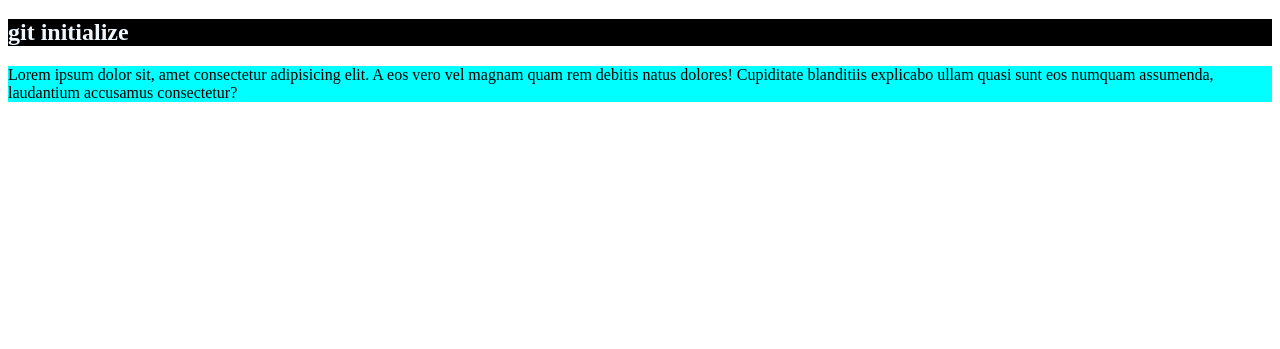
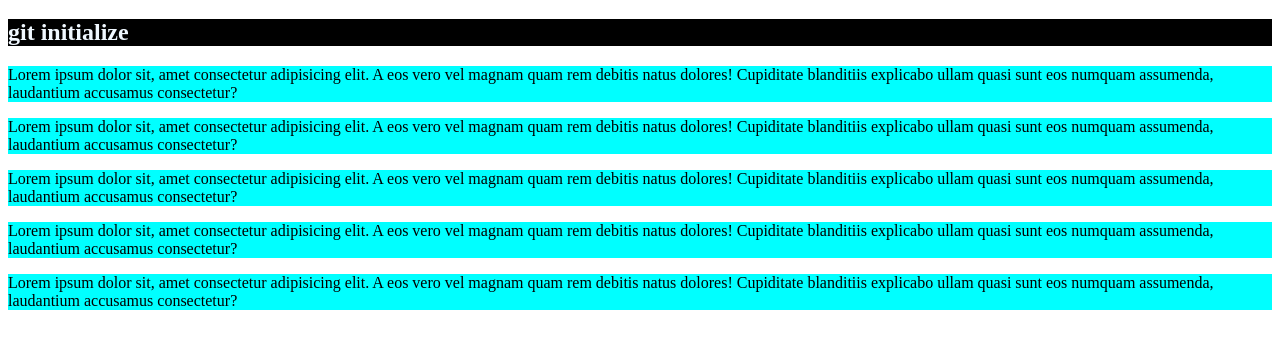
Before and after one commit to RuhamaMalik/first_repo, a plain HTML site: page index.html in a window 1280 px wide. Shown: the part 61-410 px from the top of the page. Drawn offline with Linux system fonts and the light colour scheme.

Commit message:
changing something

```diff
--- a/index.html
+++ b/index.html
@@ -13,6 +13,10 @@
 
 
 
-<p>Lorem ipsum dolor sit, amet consectetur adipisicing elit. A eos vero vel magnam quam rem debitis natus dolores! Cupiditate blanditiis explicabo ullam quasi sunt eos numquam assumenda, laudantium accusamus consectetur?</p>
+    <p>Lorem ipsum dolor sit, amet consectetur adipisicing elit. A eos vero vel magnam quam rem debitis natus dolores! Cupiditate blanditiis explicabo ullam quasi sunt eos numquam assumenda, laudantium accusamus consectetur?</p>
+    <p>Lorem ipsum dolor sit, amet consectetur adipisicing elit. A eos vero vel magnam quam rem debitis natus dolores! Cupiditate blanditiis explicabo ullam quasi sunt eos numquam assumenda, laudantium accusamus consectetur?</p>
+    <p>Lorem ipsum dolor sit, amet consectetur adipisicing elit. A eos vero vel magnam quam rem debitis natus dolores! Cupiditate blanditiis explicabo ullam quasi sunt eos numquam assumenda, laudantium accusamus consectetur?</p>
+    <p>Lorem ipsum dolor sit, amet consectetur adipisicing elit. A eos vero vel magnam quam rem debitis natus dolores! Cupiditate blanditiis explicabo ullam quasi sunt eos numquam assumenda, laudantium accusamus consectetur?</p>
+    <p>Lorem ipsum dolor sit, amet consectetur adipisicing elit. A eos vero vel magnam quam rem debitis natus dolores! Cupiditate blanditiis explicabo ullam quasi sunt eos numquam assumenda, laudantium accusamus consectetur?</p>
 </body>
 </html>
```
